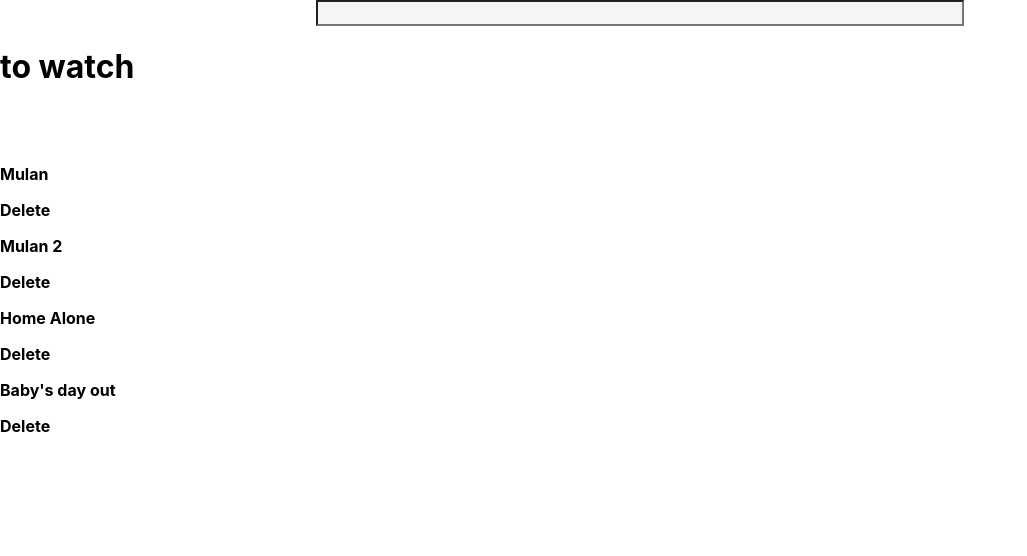
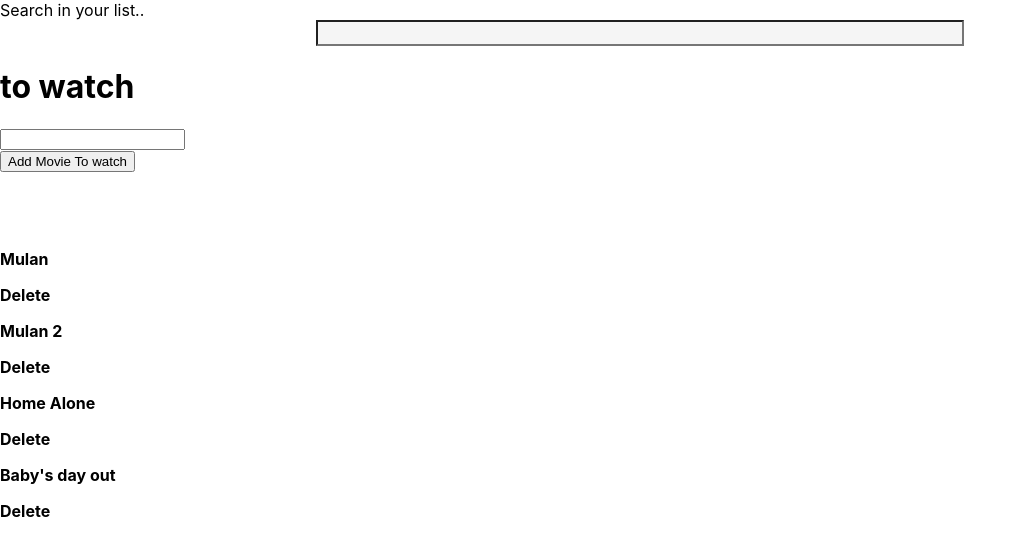
Before and after one commit to EmanAALK/movie-library, a React (Create React App) app: page / in a window 1280 px wide. Shown: the top 556 px of the page, without its empty margins (0-1027 px from the left). Built offline with nearby package versions, Linux system fonts and the light colour scheme.

Commit message:
added input and addMovie button

```diff
--- a/src/components/MovieList.js
+++ b/src/components/MovieList.js
@@ -4,7 +4,7 @@ import { BsPlusCircle } from "react-icons/bs";
 
 //Component
 import MovieItem from "./MovieItem";
-// import SearchBar from "./SearchBar";
+import AddMovieButton from "./buttons/AddMovieButton";
 
 //Styles
 import { ListWrapper } from "../styles";
@@ -13,8 +13,14 @@ import SearchBar from "../components/SearchBar";
 //Stores
 import movieStore from "../stores/movieStore";
 
-const MovieList = ({ deleteMovie }) => {
+const MovieList = ({ deleteMovie, addMovie }) => {
   const [query, setQuery] = useState("");
+
+  const [movie, setMovie] = useState("");
+
+  const handleChange = (event) => {
+    setMovie({ ...movie, [event.target.name]: event.target.value });
+  };
 
   const movieList = movieStore.movies
     .filter((movie) => movie.name.toLowerCase().includes(query.toLowerCase()))
@@ -26,7 +32,8 @@ const MovieList = ({ deleteMovie }) => {
     <>
       <SearchBar setQuery={setQuery} />
       <h1>to watch</h1>
-
+      <input type="text" required value={movie.name} onChange={handleChange} />
+      <AddMovieButton addMovie={addMovie} />
       <ListWrapper>
         <h4>{movieList}</h4>
       </ListWrapper>
--- a/src/components/SearchBar.js
+++ b/src/components/SearchBar.js
@@ -5,7 +5,12 @@ import { SearchBarStyled } from "../styles";
 
 const SearchBar = (props) => {
   return (
-    <SearchBarStyled onChange={(event) => props.setQuery(event.target.value)} />
+    <>
+      <label>Search in your list..</label>
+      <SearchBarStyled
+        onChange={(event) => props.setQuery(event.target.value)}
+      />
+    </>
   );
 };
 
--- a/src/components/buttons/AddMovieButton.js
+++ b/src/components/buttons/AddMovieButton.js
@@ -1,6 +1,18 @@
-// import React, { useState } from "react";
+import React, { useState } from "react";
 
-// return()
+//store
+import movieStore from "../../stores/movieStore";
 
-// };
-// export AddMovieButton;
+//styles
+import { AddMovieStyled } from "../../styles";
+
+const AddMovieButton = ({ movieId }) => {
+  const handleAdd = () => movieStore.addMovie(movieId);
+
+  return (
+    <div>
+      <AddMovieStyled onClick={handleAdd}>Add Movie To watch</AddMovieStyled>
+    </div>
+  );
+};
+export default AddMovieButton;
--- a/src/stores/movieStore.js
+++ b/src/stores/movieStore.js
@@ -10,6 +10,10 @@ class MovieStore {
   deleteMovie = (movieId) => {
     this.movies = this.movies.filter((movie) => movie.id !== movieId);
   };
+
+  addMovie = (newMovie) => {
+    newMovie.id = this.movies.push(newMovie);
+  };
 }
 
 decorate(MovieStore, { movies: observable });
--- a/src/styles.js
+++ b/src/styles.js
@@ -1,4 +1,9 @@
 import styled, { createGlobalStyle } from "styled-components";
+
+export const AddMovieStyled = styled.button`
+  color: ${(props) => props.theme.backgroundColor};
+  background-color: ${(props) => props.theme.mainColor};
+`;
 
 export const CreateButtonStyled = styled.button`
   color: ${(props) => props.theme.backgroundColor};
```
Also changed, not shown: src/App.js (+2 -7 lines).
